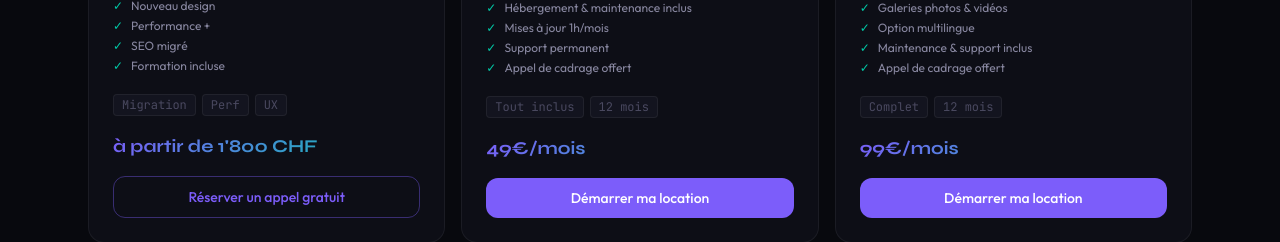
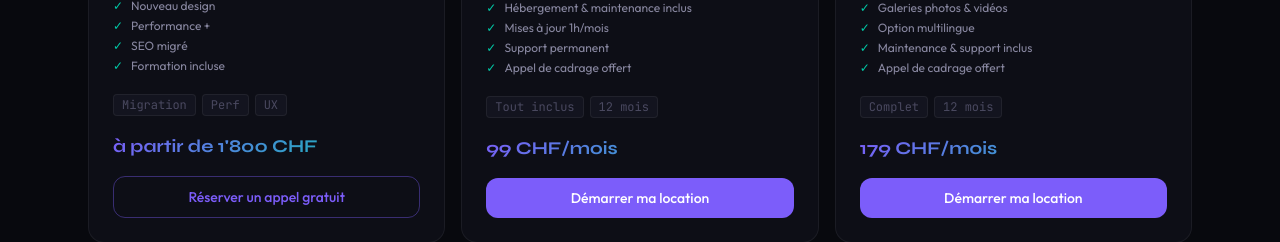
Before and after one commit to yvesnet9/yvescodes, a Next.js app: page / in a window 1280 px wide. Shown: the part 2280-2522 px from the top of the page. Built offline with nearby package versions, Linux system fonts and the light colour scheme.

Commit message:
fix: correction lien Stripe Vitrine (O au lieu de 0) + prix location CHF

```diff
--- a/src/components/Services.tsx
+++ b/src/components/Services.tsx
@@ -54,21 +54,21 @@ const SERVICES: Service[] = [
     icon: "🔑",
     title: "Site Location Vitrine",
     desc: "Votre site professionnel sans investissement de départ — je m'occupe de tout, vous payez au mois.",
-    price: "49€/mois",
+    price: "99 CHF/mois",
     includes: ["En ligne sous 2 semaines", "Hébergement & maintenance inclus", "Mises à jour 1h/mois", "Support permanent", "Appel de cadrage offert"],
     tags: ["Tout inclus", "12 mois"],
     featured: false,
-    cta: { label: "Démarrer ma location", href: "https://buy.stripe.com/6oUcN5aEJ7Gb4S89nf43S00" },
+    cta: { label: "Démarrer ma location", href: "https://buy.stripe.com/9B66oH28d2lR3O46b343S02" },
   },
   {
     icon: "🚀",
     title: "Site Location Pro",
     desc: "La formule complète — plus de pages, galeries, multilingue. Une présence qui grandit avec vous.",
-    price: "99€/mois",
+    price: "179 CHF/mois",
     includes: ["Site complet multi-pages", "Galeries photos & vidéos", "Option multilingue", "Maintenance & support inclus", "Appel de cadrage offert"],
     tags: ["Complet", "12 mois"],
     featured: false,
-    cta: { label: "Démarrer ma location", href: "https://buy.stripe.com/dRm9AT28daSn70ggPH43S01" },
+    cta: { label: "Démarrer ma location", href: "https://buy.stripe.com/eVqbJ1eUZaSnacsbvn43S03" },
   },
 ];
 
```
